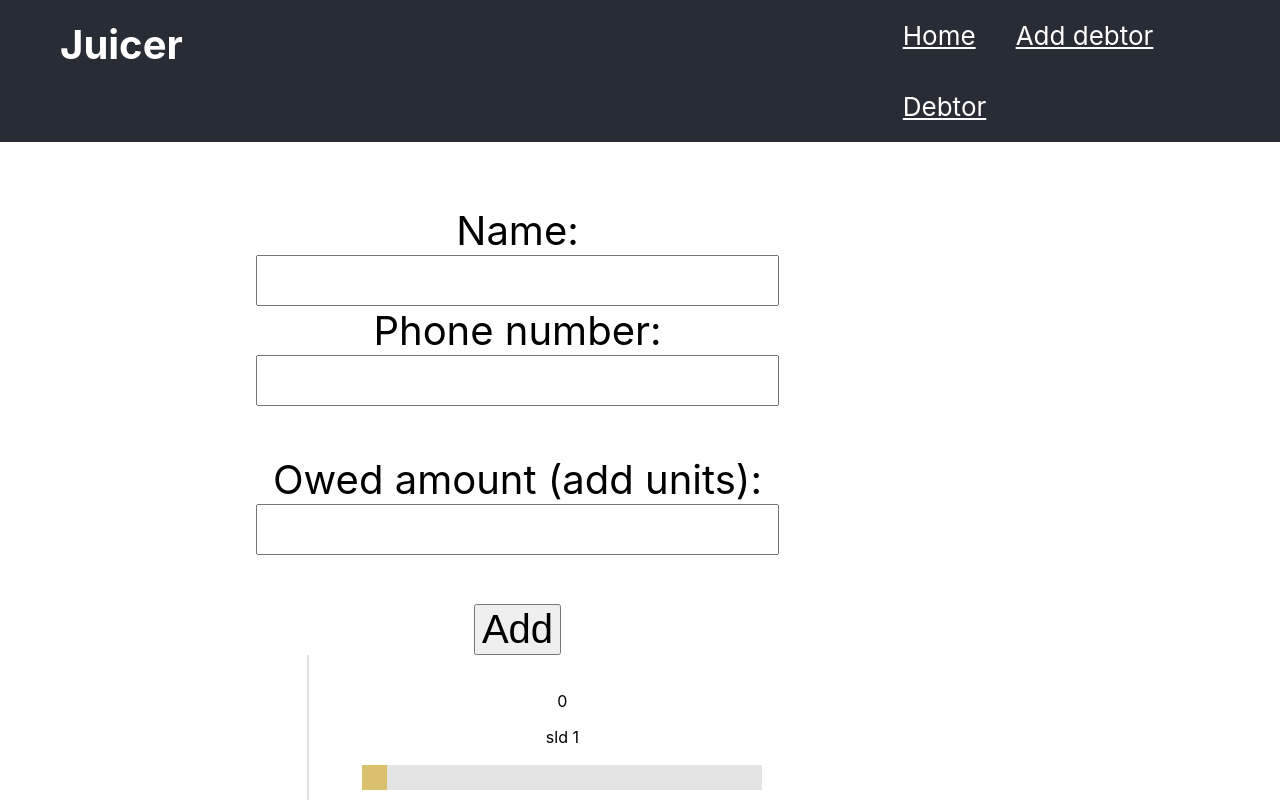
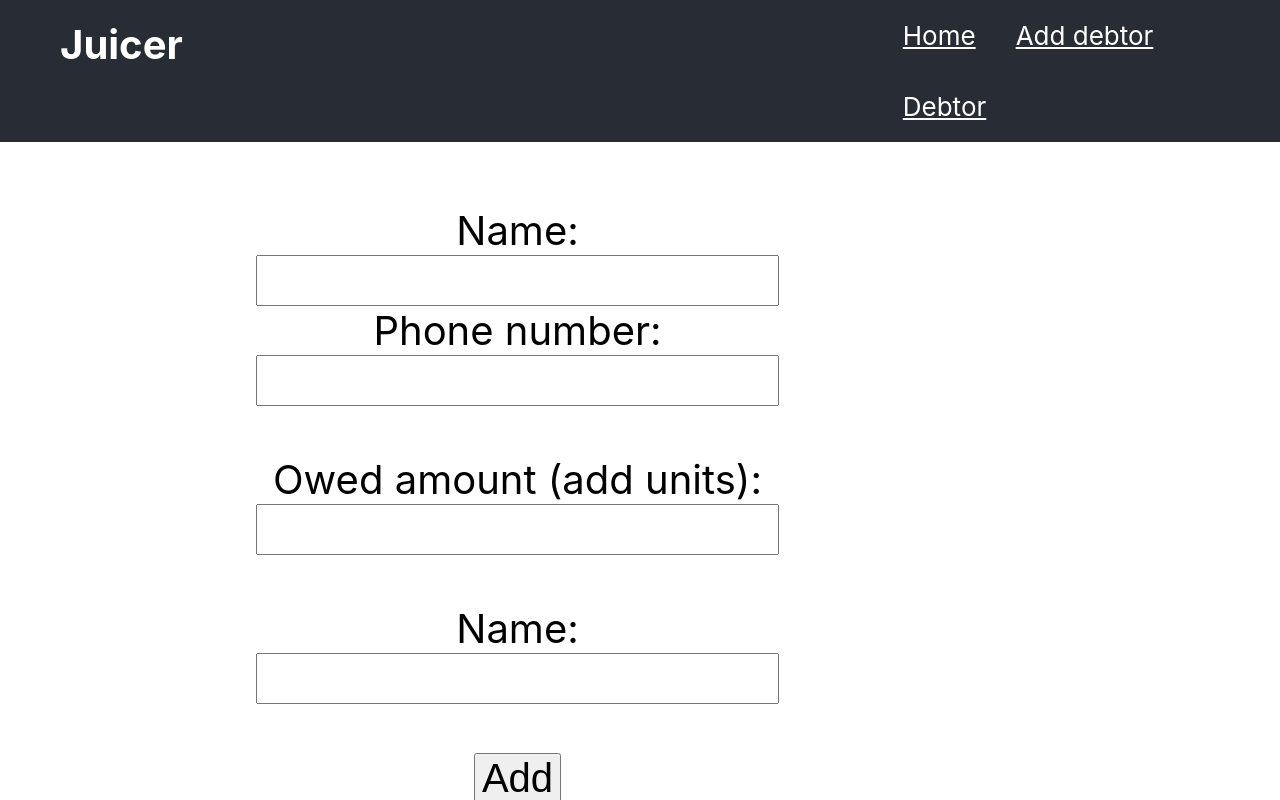
Before and after one commit to AljazR/dragonhack2024, a React (Create React App) app in the folder frontend/: page /dodaj in a window 1280 px wide. Shown: the top 800 px of the page. Built offline with nearby package versions, Linux system fonts and the light colour scheme.

Commit message:
wip input fields

```diff
--- a/frontend/src/pages/Dodaj.jsx
+++ b/frontend/src/pages/Dodaj.jsx
@@ -23,6 +23,18 @@ function Slider(props) {
         onChange={(e) => setData(e.target.value)}
         onClick={() => shoot(data)}
       />
+    </>
+  );
+}
+
+function TextInput(props) {
+
+  const [value, setValue] = useState(0);
+
+  return (
+    <>
+      <label htmlFor={props.id}>{props.label}</label><br/>
+      <input type="text" id={props.id} name={props.id} onChange={(e) => setValue(e.target.value)}/>
     </>
   );
 }
@@ -89,6 +101,9 @@ const Dodaj = () => {
             onChange={(e) => setAmount(e.target.value)}
           /><br/><br/>
 
+          <TextInput id={ "name" } label={ "Name:" }/>
+          <br/><br/>
+
           <input type="submit" value="Add"></input>
         </form>
       </div>
@@ -104,3 +119,18 @@ const Dodaj = () => {
 };
 
 export default Dodaj;
+
+/*
+
+"user": "Matevž Vidovič",
+    "debtor_name": "Sebastjan Kordiš",
+    "sending_interval": "15min",
+    "platform": "Viber",
+    "promt_params": {
+        "money": "50",
+        "reason": "Car gas",
+        "aggression": "4",
+        "style": "friendly"
+    }
+
+*/
```
Lines whose indentation alone changed are shown as unchanged.
